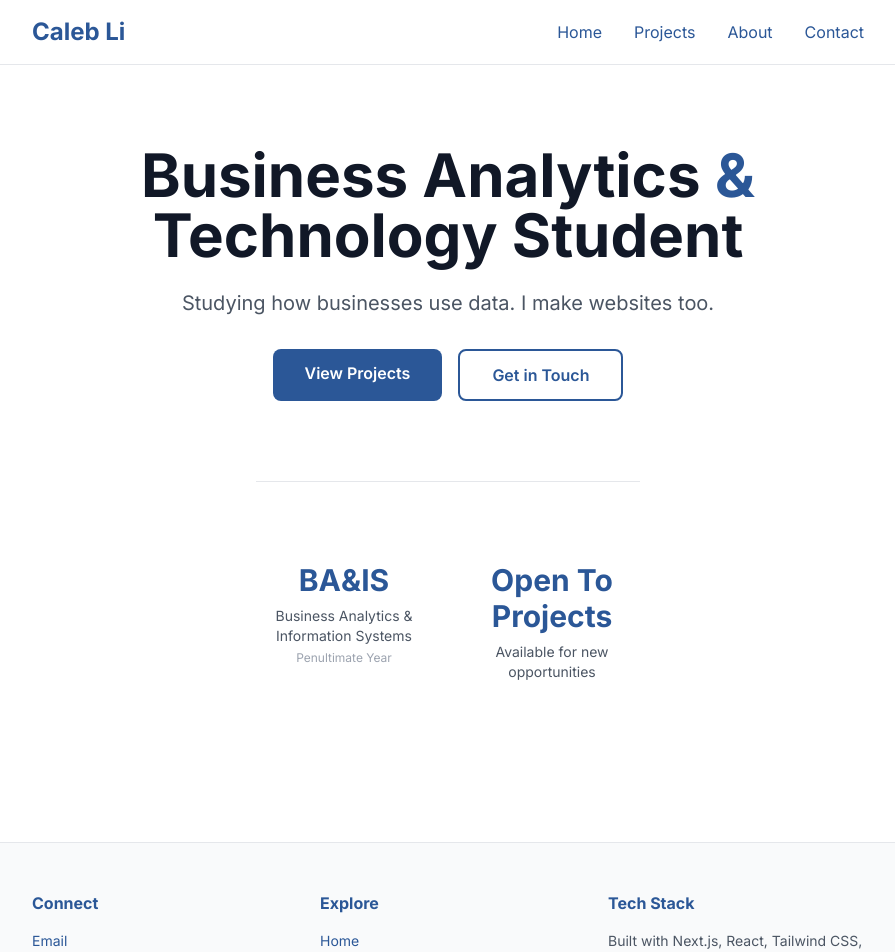
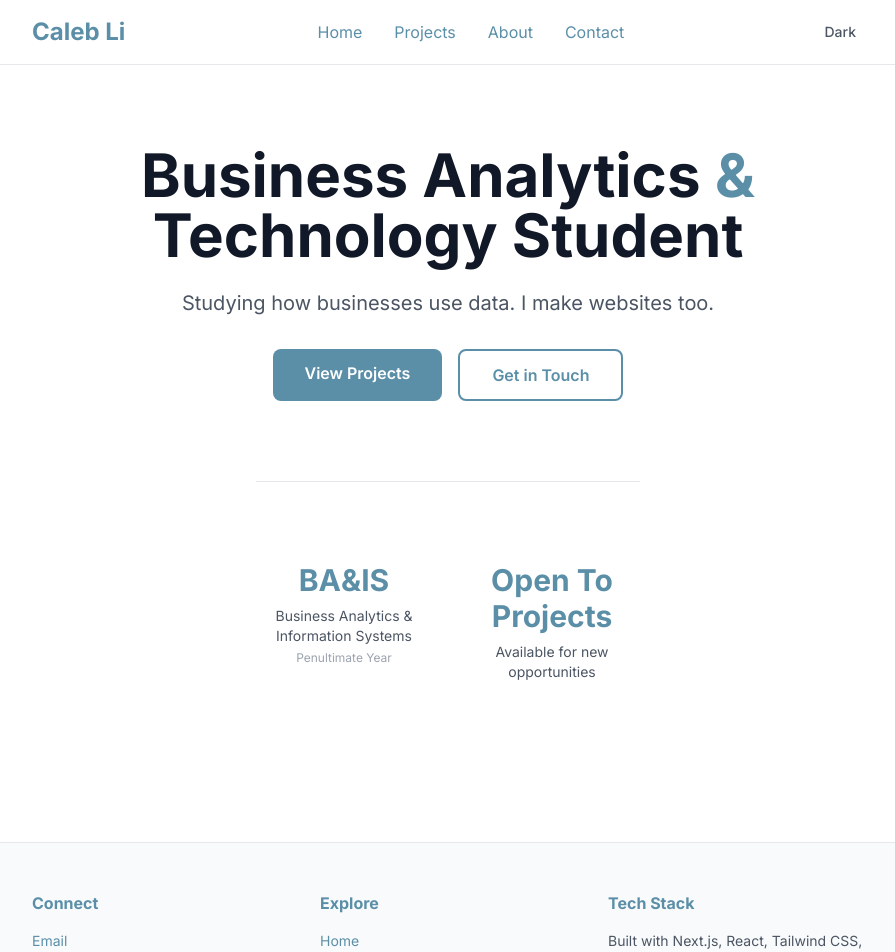
Before and after one commit to cc0b/portfolio, a Next.js app: page / in a window 1280 px wide. Shown: the top 952 px of the page, without its empty margins (192-1087 px from the left). Built offline with nearby package versions, Linux system fonts and the light colour scheme.

Commit message:
changed colour and added light/dark mode

```diff
--- a/src/app/globals.css
+++ b/src/app/globals.css
@@ -3,15 +3,15 @@
 @tailwind utilities;
 
 :root {
-  --foreground: #000000;
-  --background: #ffffff;
-  --primary: #2B5797;
-  --primary-light: #4472C4;
+  --foreground: #1A2B35;
+  --background: #F0F5F8;
+  --primary: #5B8FA8;
+  --primary-light: #7AADC4;
 }
 
 html.dark {
   --foreground: #ffffff;
-  --background: #0a0a0a;
+  --background: #0D1B24;
 }
 
 body {
@@ -37,8 +37,8 @@ body {
 }
 
 /* Smooth transitions */
-* {
-  transition: color 0.2s ease, background 0.2s ease;
+html.transitioning * {
+  transition: color 0.2s ease, background-color 0.2s ease, border-color 0.2s ease !important;
 }
 
 a {
--- a/src/app/layout.tsx
+++ b/src/app/layout.tsx
@@ -20,6 +20,23 @@ export default function RootLayout({
     <html lang="en" suppressHydrationWarning>
       <head>
         <meta name="viewport" content="width=device-width, initial-scale=1" />
+        <script dangerouslySetInnerHTML={{ __html: `
+          (function() {
+            try {
+              var saved = localStorage.getItem('theme');
+              if (saved === 'dark') {
+                document.documentElement.classList.add('dark');
+              } else if (saved === 'light') {
+                document.documentElement.classList.remove('dark');
+              } else {
+                var hour = new Date().getHours();
+                if (hour >= 18 || hour < 6) {
+                  document.documentElement.classList.add('dark');
+                }
+              }
+            } catch(e) {}
+          })();
+        `}} />
       </head>
       <body className={`${inter.className} bg-white dark:bg-gray-950 text-gray-900 dark:text-white`}>
         {children}
--- a/src/app/page.tsx
+++ b/src/app/page.tsx
@@ -19,7 +19,7 @@ export default function Home() {
             className="text-center"
           >
             <h1 className="text-4xl sm:text-5xl lg:text-6xl font-bold mb-6 text-gray-900 dark:text-white">
-              Business Analytics <span className="text-[#2B5797]">&</span> Technology Student
+              Business Analytics <span className="text-[#5B8FA8]">&</span> Technology Student
             </h1>
             <p className="text-lg sm:text-xl text-gray-600 dark:text-gray-300 mb-8 max-w-2xl mx-auto">
               Studying how businesses use data. I make websites too.
@@ -27,13 +27,13 @@ export default function Home() {
             <div className="flex gap-4 justify-center flex-wrap">
               <Link
                 href="/projects"
-                className="px-8 py-3 bg-[#2B5797] text-white rounded-lg hover:bg-[#1e4073] transition-colors font-semibold"
+                className="px-8 py-3 bg-[#5B8FA8] text-white rounded-lg hover:bg-[#3D6B82] transition-colors font-semibold"
               >
                 View Projects
               </Link>
               <Link
                 href="/contact"
-                className="px-8 py-3 border-2 border-[#2B5797] text-[#2B5797] rounded-lg hover:bg-[#f0f4f8] transition-colors font-semibold dark:hover:bg-gray-900"
+                className="px-8 py-3 border-2 border-[#5B8FA8] text-[#5B8FA8] rounded-lg hover:bg-[#f0f4f8] transition-colors font-semibold dark:hover:bg-gray-900"
               >
                 Get in Touch
               </Link>
@@ -48,12 +48,12 @@ export default function Home() {
             className="grid grid-cols-2 gap-4 sm:gap-8 mt-20 pt-20 border-t border-gray-200 dark:border-gray-800 max-w-sm mx-auto"
           >
             <div className="text-center">
-              <p className="text-3xl font-bold text-[#2B5797]">BA&IS</p>
+              <p className="text-3xl font-bold text-[#5B8FA8]">BA&IS</p>
               <p className="text-sm text-gray-600 dark:text-gray-400 mt-2">Business Analytics & Information Systems</p>
               <p className="text-xs text-gray-400 dark:text-gray-500 mt-1">Penultimate Year</p>
             </div>
 <div className="text-center">
-              <p className="text-3xl font-bold text-[#2B5797]">Open To Projects</p>
+              <p className="text-3xl font-bold text-[#5B8FA8]">Open To Projects</p>
               <p className="text-sm text-gray-600 dark:text-gray-400 mt-2">Available for new opportunities</p>
             </div>
           </motion.div>
--- a/src/components/Footer.tsx
+++ b/src/components/Footer.tsx
@@ -6,42 +6,42 @@ export default function Footer() {
       <div className="max-w-4xl mx-auto px-4 sm:px-6 lg:px-8 py-12">
         <div className="grid grid-cols-1 sm:grid-cols-3 gap-8 mb-8">
           <div>
-            <h3 className="font-bold text-[#2B5797] mb-4">Connect</h3>
+            <h3 className="font-bold text-[#5B8FA8] mb-4">Connect</h3>
             <ul className="space-y-2 text-sm text-gray-600 dark:text-gray-400">
               <li>
-                <a href="mailto:caleb.nz.li@gmail.com" className="hover:text-[#2B5797]">
+                <a href="mailto:caleb.nz.li@gmail.com" className="hover:text-[#5B8FA8]">
                   Email
                 </a>
               </li>
               <li>
-                <a href="https://www.linkedin.com/in/caleb-li-0b3084272/" target="_blank" rel="noopener noreferrer" className="hover:text-[#2B5797]">
+                <a href="https://www.linkedin.com/in/caleb-li-0b3084272/" target="_blank" rel="noopener noreferrer" className="hover:text-[#5B8FA8]">
                   LinkedIn
                 </a>
               </li>
             </ul>
           </div>
           <div>
-            <h3 className="font-bold text-[#2B5797] mb-4">Explore</h3>
+            <h3 className="font-bold text-[#5B8FA8] mb-4">Explore</h3>
             <ul className="space-y-2 text-sm text-gray-600 dark:text-gray-400">
               <li>
-                <a href="/" className="hover:text-[#2B5797]">
+                <a href="/" className="hover:text-[#5B8FA8]">
                   Home
                 </a>
               </li>
               <li>
-                <a href="/projects" className="hover:text-[#2B5797]">
+                <a href="/projects" className="hover:text-[#5B8FA8]">
                   Projects
                 </a>
               </li>
               <li>
-                <a href="/about" className="hover:text-[#2B5797]">
+                <a href="/about" className="hover:text-[#5B8FA8]">
                   About
                 </a>
               </li>
             </ul>
           </div>
           <div>
-            <h3 className="font-bold text-[#2B5797] mb-4">Tech Stack</h3>
+            <h3 className="font-bold text-[#5B8FA8] mb-4">Tech Stack</h3>
             <p className="text-sm text-gray-600 dark:text-gray-400">
               Built with Next.js, React, Tailwind CSS, and deployed on Vercel.
             </p>
--- a/src/components/Header.tsx
+++ b/src/components/Header.tsx
@@ -1,33 +1,63 @@
 'use client'
 
 import Link from 'next/link'
-import { useState } from 'react'
+import { useState, useEffect } from 'react'
 
 export default function Header() {
   const [isMenuOpen, setIsMenuOpen] = useState(false)
+  const [isDark, setIsDark] = useState(false)
+
+  useEffect(() => {
+    setIsDark(document.documentElement.classList.contains('dark'))
+  }, [])
+
+  function toggleTheme() {
+    const next = !isDark
+    setIsDark(next)
+    const root = document.documentElement
+    root.classList.add('transitioning')
+    if (next) {
+      root.classList.add('dark')
+      localStorage.setItem('theme', 'dark')
+    } else {
+      root.classList.remove('dark')
+      localStorage.setItem('theme', 'light')
+    }
+    setTimeout(() => root.classList.remove('transitioning'), 300)
+  }
 
   return (
     <header className="sticky top-0 z-50 bg-white dark:bg-gray-950 border-b border-gray-200 dark:border-gray-800">
       <nav className="max-w-4xl mx-auto px-4 sm:px-6 lg:px-8 h-16 flex items-center justify-between">
-        <Link href="/" className="text-2xl font-bold text-[#2B5797]">
+        <Link href="/" className="text-2xl font-bold text-[#5B8FA8]">
           Caleb Li
         </Link>
 
         {/* Desktop Navigation */}
         <div className="hidden sm:flex gap-8">
-          <Link href="/" className="hover:text-[#2B5797] transition-colors">
+          <Link href="/" className="hover:text-[#5B8FA8] transition-colors">
             Home
           </Link>
-          <Link href="/projects" className="hover:text-[#2B5797] transition-colors">
+          <Link href="/projects" className="hover:text-[#5B8FA8] transition-colors">
             Projects
           </Link>
-          <Link href="/about" className="hover:text-[#2B5797] transition-colors">
+          <Link href="/about" className="hover:text-[#5B8FA8] transition-colors">
             About
           </Link>
-          <Link href="/contact" className="hover:text-[#2B5797] transition-colors">
+          <Link href="/contact" className="hover:text-[#5B8FA8] transition-colors">
             Contact
           </Link>
         </div>
+
+        {/* Right side: toggle + mobile menu */}
+        <div className="flex items-center gap-2">
+          <button
+            onClick={toggleTheme}
+            aria-label="Toggle theme"
+            className="p-2 rounded-lg hover:bg-gray-100 dark:hover:bg-gray-800 transition-colors text-sm font-medium text-gray-600 dark:text-gray-400"
+          >
+            {isDark ? 'Light' : 'Dark'}
+          </button>
 
           {/* Mobile Menu Button */}
           <button
@@ -39,21 +69,22 @@ export default function Header() {
               <path strokeLinecap="round" strokeLinejoin="round" strokeWidth={2} d="M4 6h16M4 12h16M4 18h16" />
             </svg>
           </button>
+        </div>
 
         {/* Mobile Navigation */}
         {isMenuOpen && (
           <div className="absolute top-16 left-0 right-0 bg-white dark:bg-gray-950 border-b border-gray-200 dark:border-gray-800 p-4 sm:hidden">
             <div className="flex flex-col gap-4">
-              <Link href="/" className="hover:text-[#2B5797]" onClick={() => setIsMenuOpen(false)}>
+              <Link href="/" className="hover:text-[#5B8FA8]" onClick={() => setIsMenuOpen(false)}>
                 Home
               </Link>
-              <Link href="/projects" className="hover:text-[#2B5797]" onClick={() => setIsMenuOpen(false)}>
+              <Link href="/projects" className="hover:text-[#5B8FA8]" onClick={() => setIsMenuOpen(false)}>
                 Projects
               </Link>
-              <Link href="/about" className="hover:text-[#2B5797]" onClick={() => setIsMenuOpen(false)}>
+              <Link href="/about" className="hover:text-[#5B8FA8]" onClick={() => setIsMenuOpen(false)}>
                 About
               </Link>
-              <Link href="/contact" className="hover:text-[#2B5797]" onClick={() => setIsMenuOpen(false)}>
+              <Link href="/contact" className="hover:text-[#5B8FA8]" onClick={() => setIsMenuOpen(false)}>
                 Contact
               </Link>
             </div>
--- a/tailwind.config.js
+++ b/tailwind.config.js
@@ -1,5 +1,6 @@
 /** @type {import('tailwindcss').Config} */
 module.exports = {
+  darkMode: 'class',
   content: [
     './src/pages/**/*.{js,ts,jsx,tsx,mdx}',
     './src/components/**/*.{js,ts,jsx,tsx,mdx}',
```
Also changed, not shown: src/app/about/page.tsx (+4 -4 lines), src/app/contact/page.tsx (+4 -4 lines), src/app/projects/[slug]/page.tsx (+6 -6 lines), src/components/ProjectCard.tsx (+4 -4 lines), .claude/settings.local.json. Lines whose indentation alone changed are shown as unchanged.
